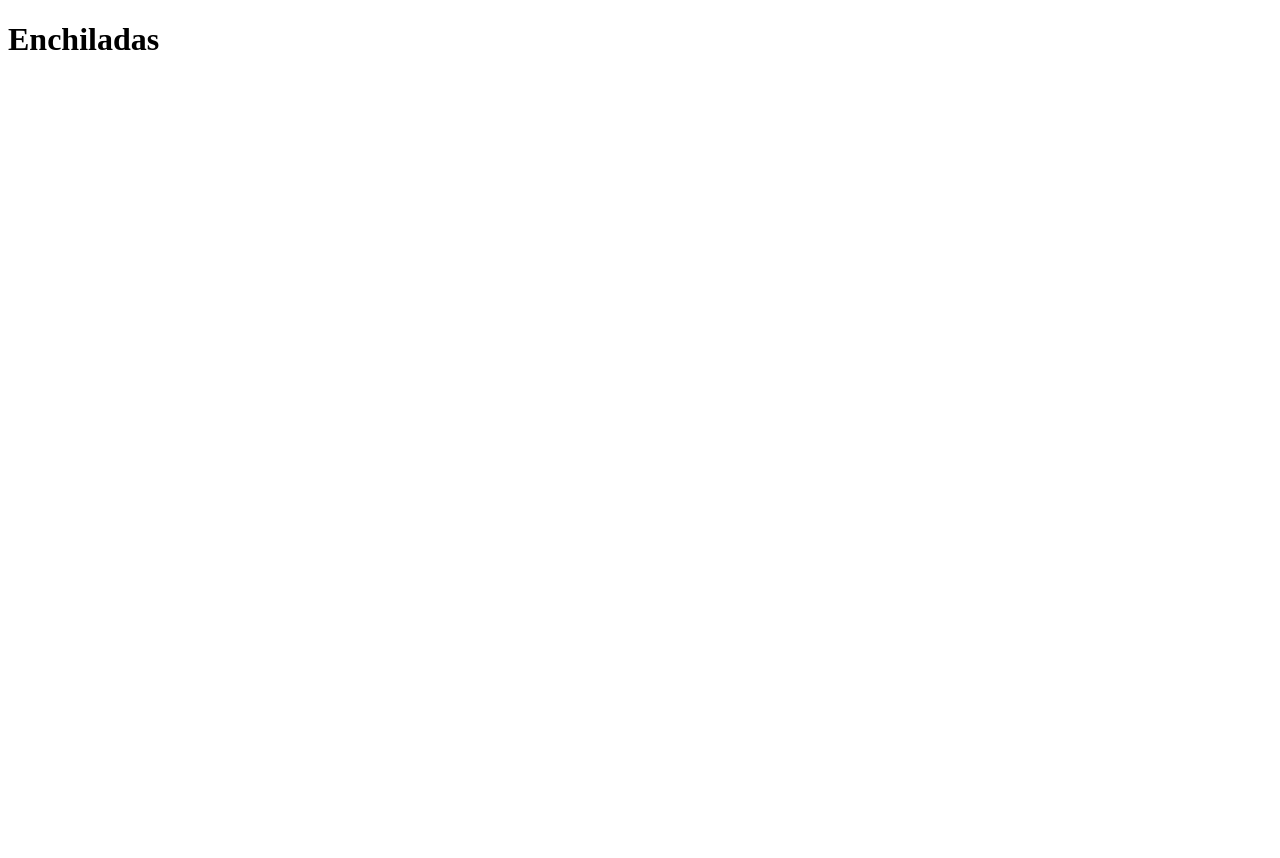
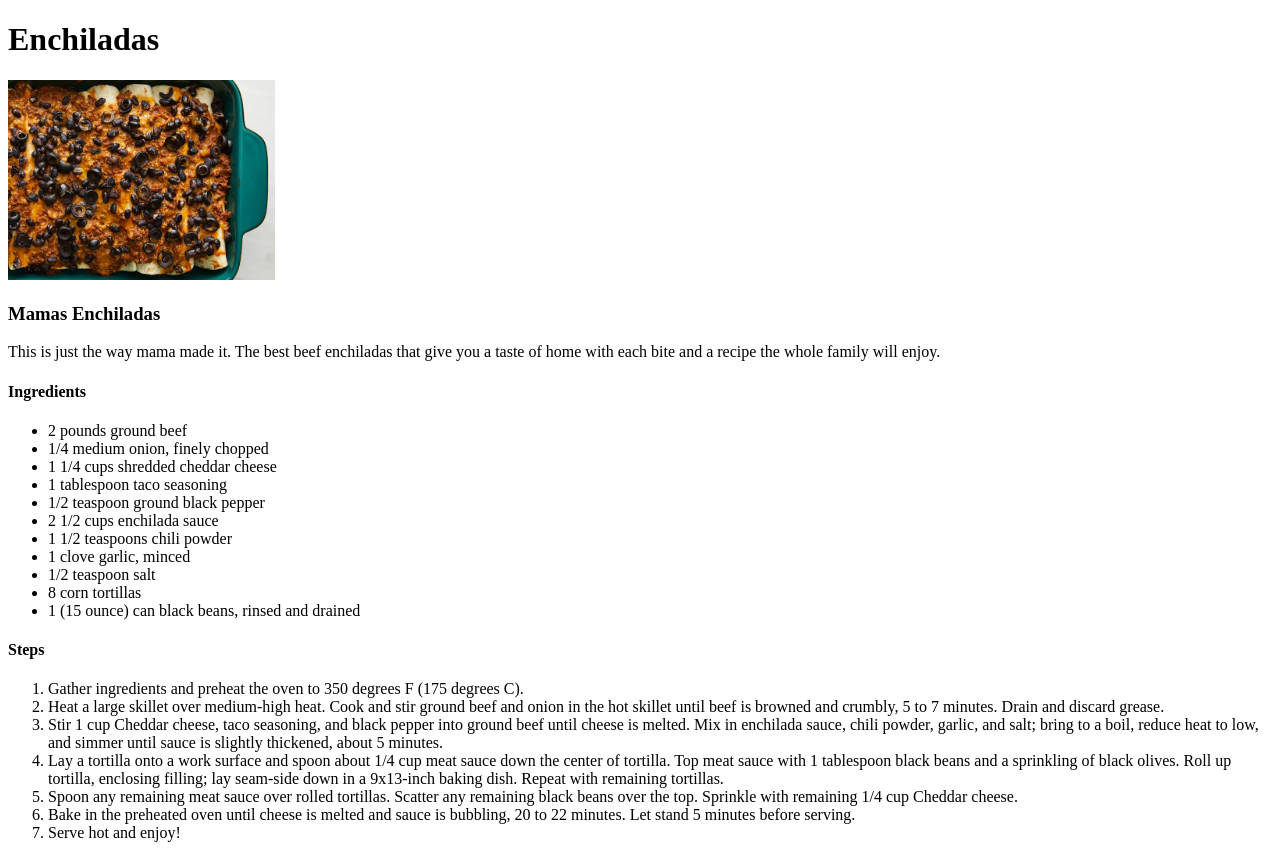
Before and after one commit to petez32/odin-recipes, a plain HTML site: page recipes/enchiladas.html in a window 1280 px wide. Before the commit the page ends 800 px from the top, so only its background shows below. Drawn offline with Linux system fonts and the light colour scheme.

Commit message:
Added Content to enchiladas.html including a description, heading, paragraphs, ingredients, and steps.

```diff
--- a/recipes/enchiladas.html
+++ b/recipes/enchiladas.html
@@ -7,5 +7,32 @@
 </head>
 <body>
     <h1>Enchiladas</h1>
+    <img src="../imgs/enchiladas.webp" height="200">
+    <h3>Mamas Enchiladas</h3>
+    <p>This is just the way mama made it. The best beef enchiladas that give you a taste of home with each bite and a recipe the whole family will enjoy.</p>
+    <h4>Ingredients</h4>
+    <ul>
+        <li>2 pounds ground beef</li>
+        <li>1/4 medium onion, finely chopped</li>
+        <li>1 1/4 cups shredded cheddar cheese</li>
+        <li>1 tablespoon taco seasoning</li>
+        <li>1/2 teaspoon ground black pepper</li>
+        <li>2 1/2 cups enchilada sauce</li>
+        <li>1 1/2 teaspoons chili powder</li>
+        <li>1 clove garlic, minced</li>
+        <li>1/2 teaspoon salt</li>
+        <li>8 corn tortillas</li>
+        <li>1 (15 ounce) can black beans, rinsed and drained</li>
+    </ul>
+    <h4>Steps</h4>
+    <ol>
+        <li>Gather ingredients and preheat the oven to 350 degrees F (175 degrees C).</li>
+        <li>Heat a large skillet over medium-high heat. Cook and stir ground beef and onion in the hot skillet until beef is browned and crumbly, 5 to 7 minutes. Drain and discard grease.</li>
+        <li>Stir 1 cup Cheddar cheese, taco seasoning, and black pepper into ground beef until cheese is melted. Mix in enchilada sauce, chili powder, garlic, and salt; bring to a boil, reduce heat to low, and simmer until sauce is slightly thickened, about 5 minutes.</li>
+        <li>Lay a tortilla onto a work surface and spoon about 1/4 cup meat sauce down the center of tortilla. Top meat sauce with 1 tablespoon black beans and a sprinkling of black olives. Roll up tortilla, enclosing filling; lay seam-side down in a 9x13-inch baking dish. Repeat with remaining tortillas.</li>
+        <li>Spoon any remaining meat sauce over rolled tortillas. Scatter any remaining black beans over the top. Sprinkle with remaining 1/4 cup Cheddar cheese.</li>
+        <li>Bake in the preheated oven until cheese is melted and sauce is bubbling, 20 to 22 minutes. Let stand 5 minutes before serving.</li>
+        <li>Serve hot and enjoy!</li>
+    </ol>
 </body>
 </html>
```
